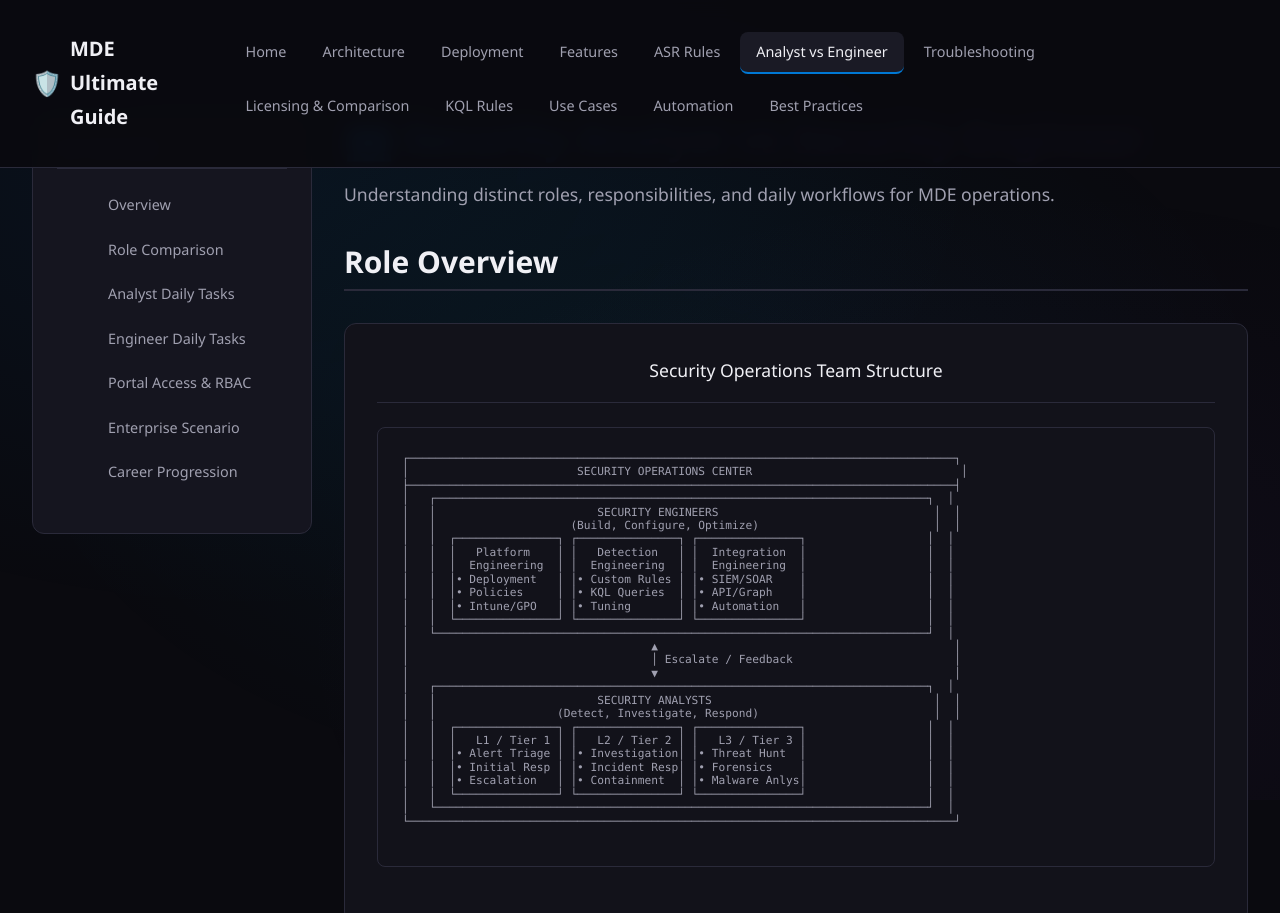
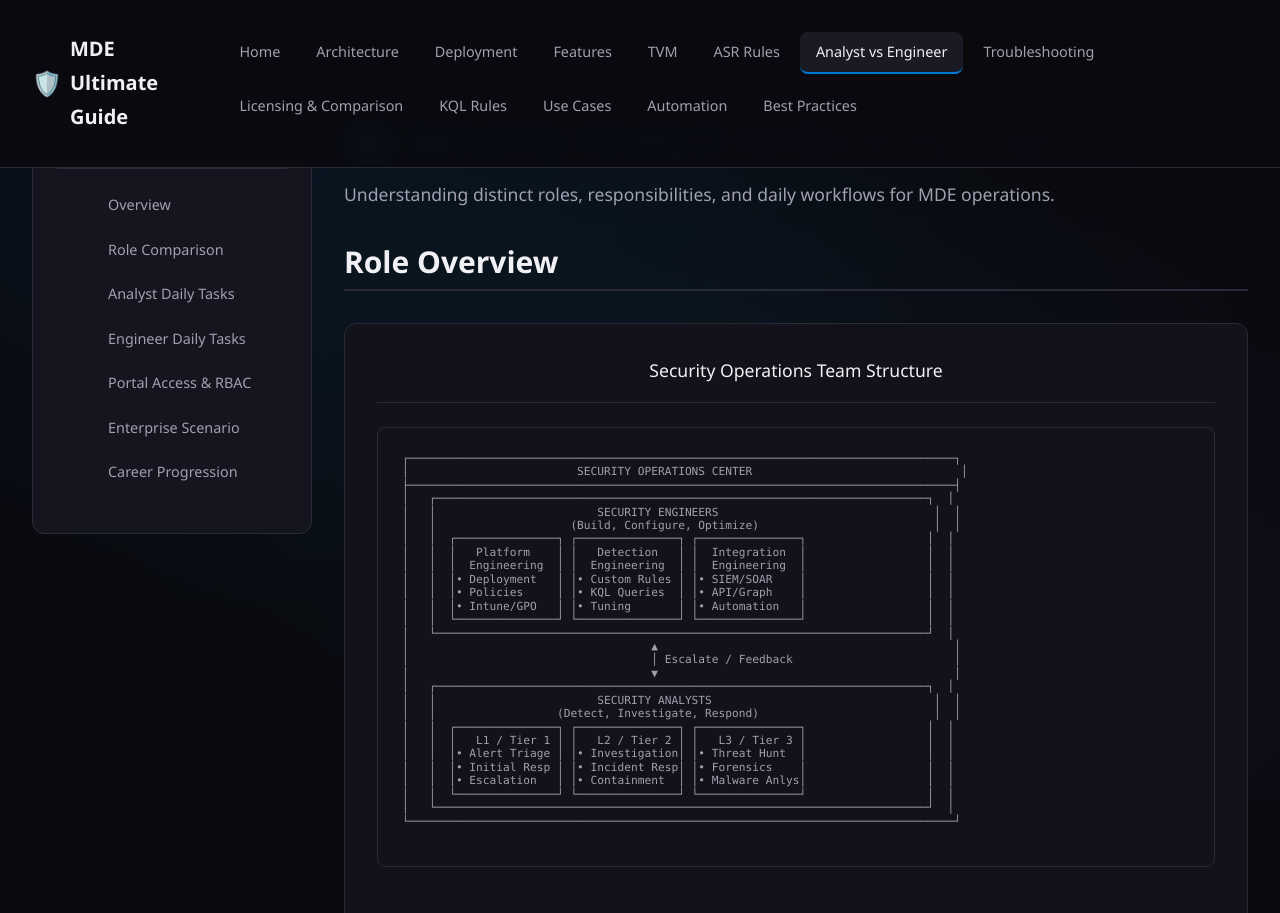
Before and after one commit to NiKhilForCybersec/NiksMDE, a plain HTML site: page analyst-engineer.html in a window 1280 px wide. Shown: the top 913 px of the page. Drawn offline with Linux system fonts and the light colour scheme.

Commit message:
Add TVM link to the navbar in analyst-engineer.html

```diff
--- a/analyst-engineer.html
+++ b/analyst-engineer.html
@@ -15,7 +15,8 @@
                 <li class="nav-item"><a href="index.html" class="nav-link">Home</a></li>
                 <li class="nav-item"><a href="architecture.html" class="nav-link">Architecture</a></li>
                 <li class="nav-item"><a href="deployment.html" class="nav-link">Deployment</a></li>
-                <li class="nav-item"><a href="features.html" class="nav-link">Features</a></li>
+               <li class="nav-item"><a href="features.html" class="nav-link">Features</a></li>
+                <li class="nav-item"><a href="tvm.html" class="nav-link">TVM</a></li>
                 <li class="nav-item"><a href="asr-rules.html" class="nav-link">ASR Rules</a></li>
                 <li class="nav-item"><a href="analyst-engineer.html" class="nav-link active">Analyst vs Engineer</a></li>
                 <li class="nav-item"><a href="troubleshooting.html" class="nav-link">Troubleshooting</a></li>
```
